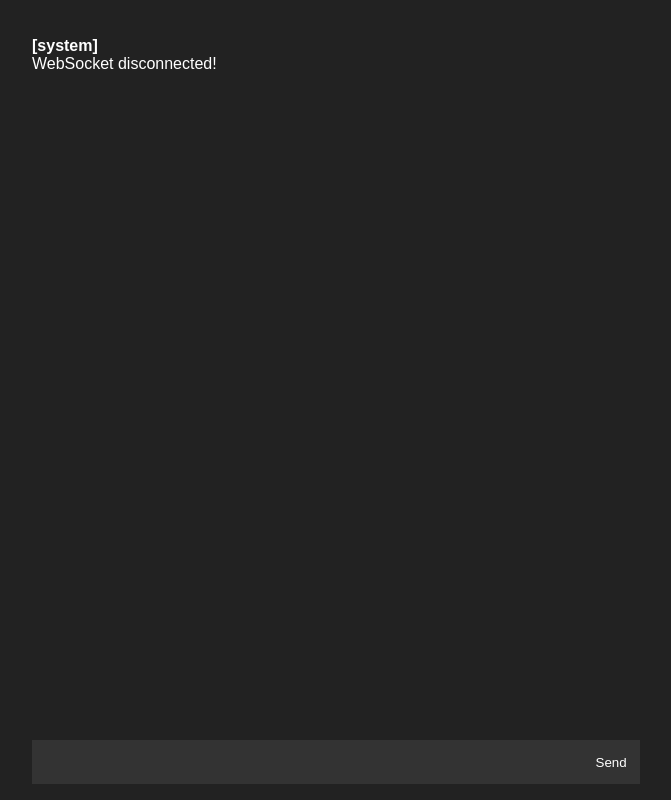
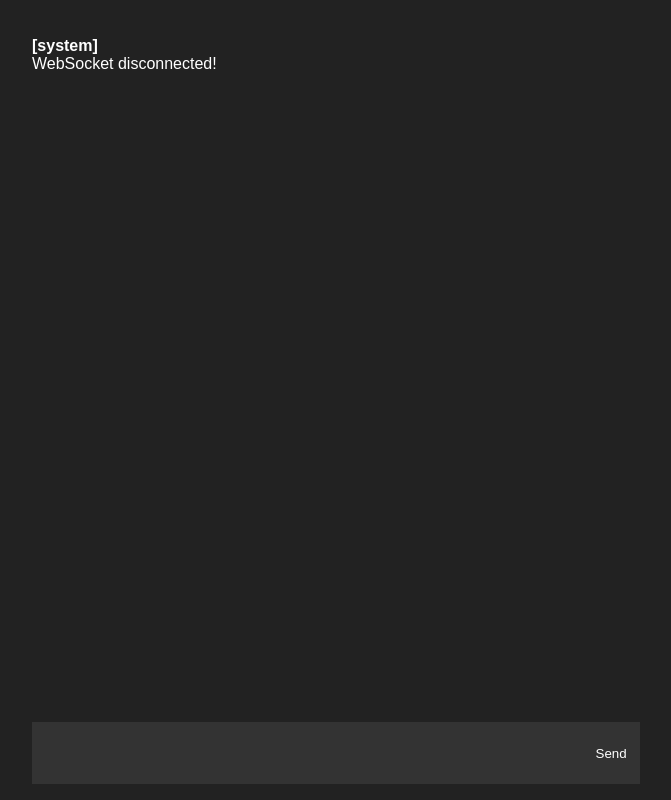
Before and after one commit to hizkifw/WebChatRWKVstic, a plain HTML site: page static/index.html in a window 1280 px wide. Shown: the whole page, without its empty margins (304-975 px from the left). Drawn offline with nearby package versions, Linux system fonts and the light colour scheme.

Commit message:
multiline text input

```diff
--- a/static/index.css
+++ b/static/index.css
@@ -52,6 +52,8 @@ body {
   padding: 0.8em;
   color: #fff;
   outline: none;
+  font-family: sans-serif;
+  resize: none;
 }
 
 .btn {
--- a/static/index.html
+++ b/static/index.html
@@ -12,7 +12,7 @@
     <div class="container">
       <div class="history" id="history"></div>
       <form id="chatform" class="chatbar">
-        <input type="text" id="chatbox" autocomplete="off" />
+        <textarea id="chatbox" autocomplete="off"></textarea>
         <button type="submit" class="btn">Send</button>
       </form>
     </div>
--- a/static/index.js
+++ b/static/index.js
@@ -90,12 +90,18 @@
       );
     };
 
+    const onSubmit = () => {
+      if (!isReady) return;
+      sendMessage(chatbox.value.trim());
+      chatbox.value = "";
+    };
+
     chatform.addEventListener("submit", (e) => {
       e.preventDefault();
-
-      if (!isReady) return;
-      sendMessage(chatbox.value);
-      chatbox.value = "";
+      onSubmit();
+    });
+    chatbox.addEventListener("keydown", (e) => {
+      if (e.key == "Enter" && !e.shiftKey) onSubmit();
     });
   });
 })();
```
Also changed, not shown: 1 other file.
